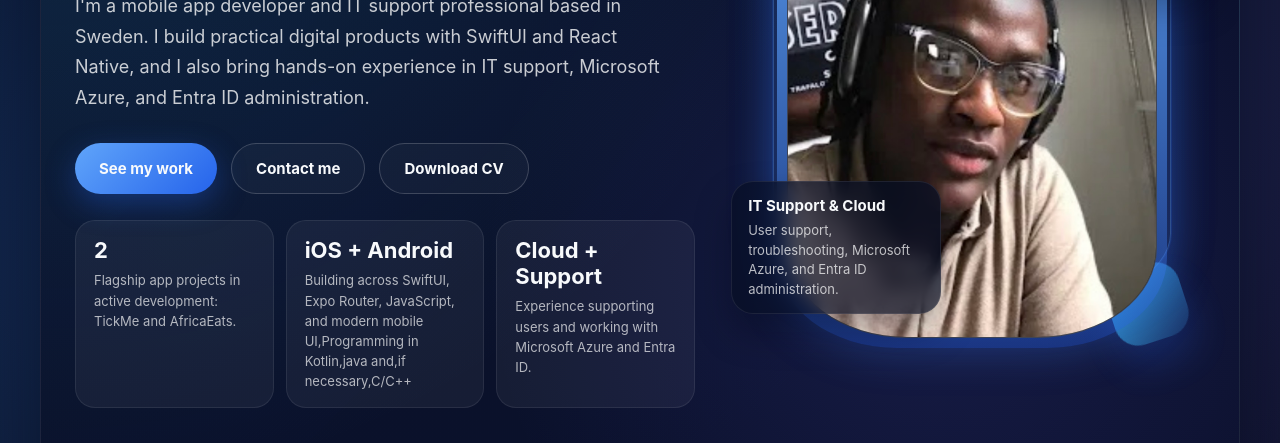
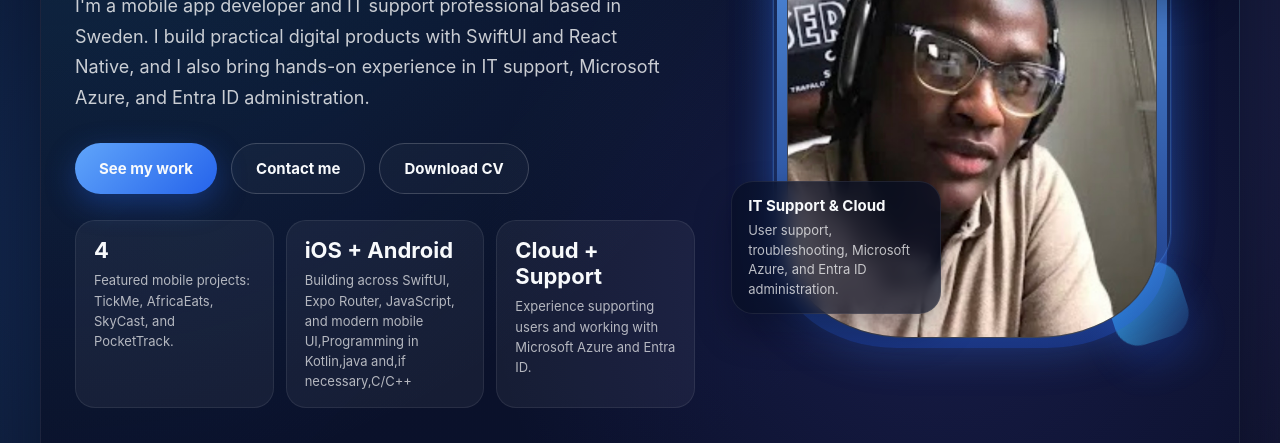
Before and after one commit to MatalaSiongo/matalasiongo, a plain HTML site: page index.html in a window 1280 px wide. Shown: the part 357-800 px from the top of the page. Drawn offline with Linux system fonts and the light colour scheme.

Commit message:
Update index.html

```diff
--- a/index.html
+++ b/index.html
@@ -476,8 +476,8 @@
 
         <div class="mini-stats">
           <div class="stat">
-            <strong>2</strong>
-            <span>Flagship app projects in active development: TickMe and AfricaEats.</span>
+            <strong>4</strong>
+            <span>Featured mobile projects: TickMe, AfricaEats, SkyCast, and PocketTrack.</span>
           </div>
           <div class="stat">
             <strong>iOS + Android</strong>
```
